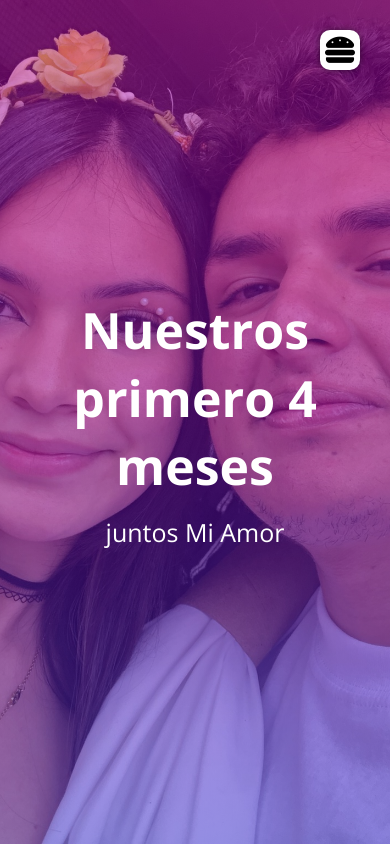
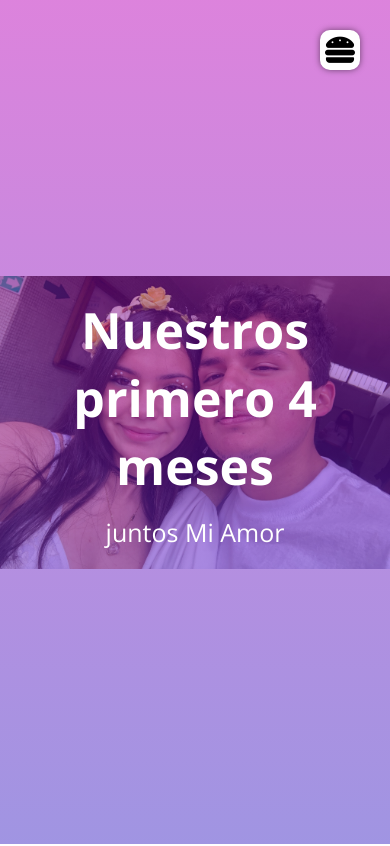
Before and after one commit to scarolayton/4-meses, a plain HTML site: page index.html in a window 390 px wide. Shown: the top 846 px of the page. Drawn offline with nearby package versions, Linux system fonts and the light colour scheme.

Commit message:
corregir error header

```diff
--- a/style.css
+++ b/style.css
@@ -242,6 +242,12 @@ footer {
   margin-bottom: 60px;
 }
 @media screen and (max-width: 800px) {
+  header {
+    background-attachment: fixed;
+    background-repeat: no-repeat;
+    background-size: contain;
+    background-position: center;
+  }
   .contenedor-servicio img {
     width: 80%;
   }
```
